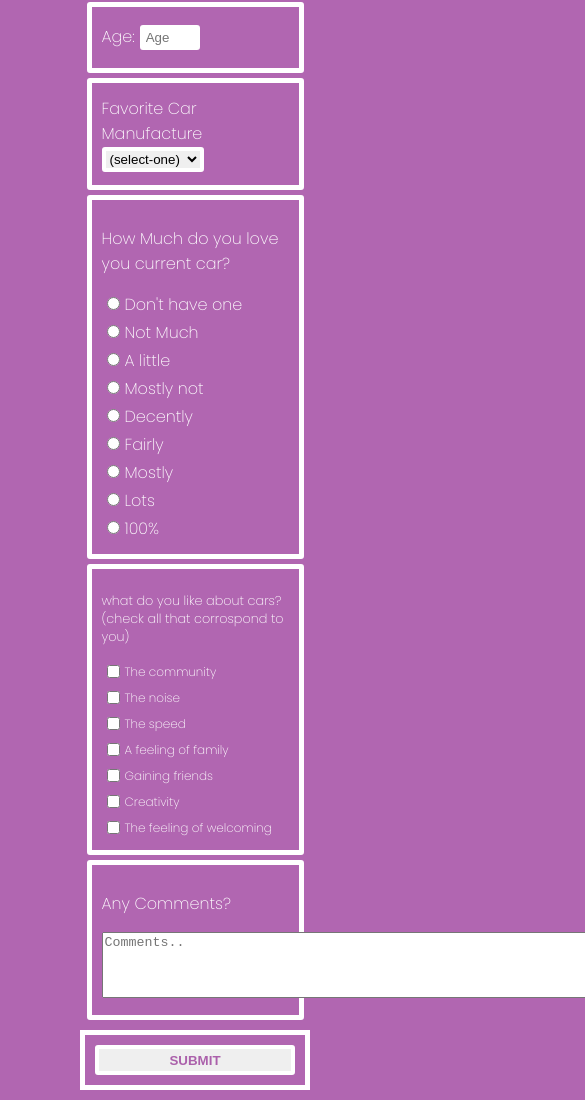
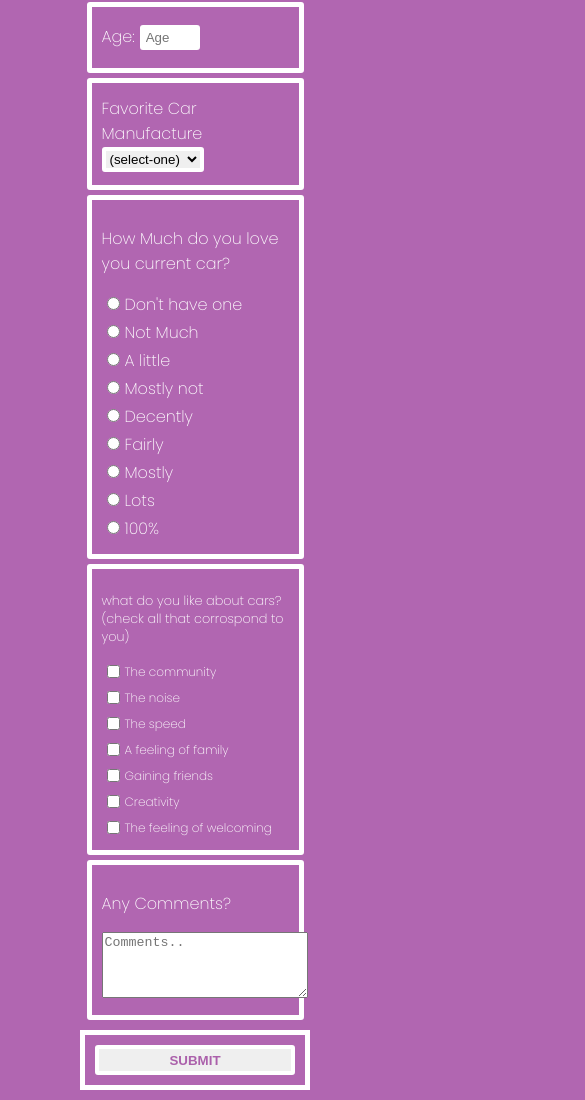
Before and after one commit to lucashoggan2008/car-survey-form, a plain HTML site: page index.html in a window 390 px wide. Shown: the part 357-1457 px from the top of the page, 585 px wide, since content can reach past the window. Drawn offline with Linux system fonts and the light colour scheme.

```diff
--- a/style.css
+++ b/style.css
@@ -81,3 +81,7 @@ button[type="submit"] {
     border: 5px solid white;
     margin: 10px auto;
 }
+
+textarea {
+    width: 200px;
+}
```
